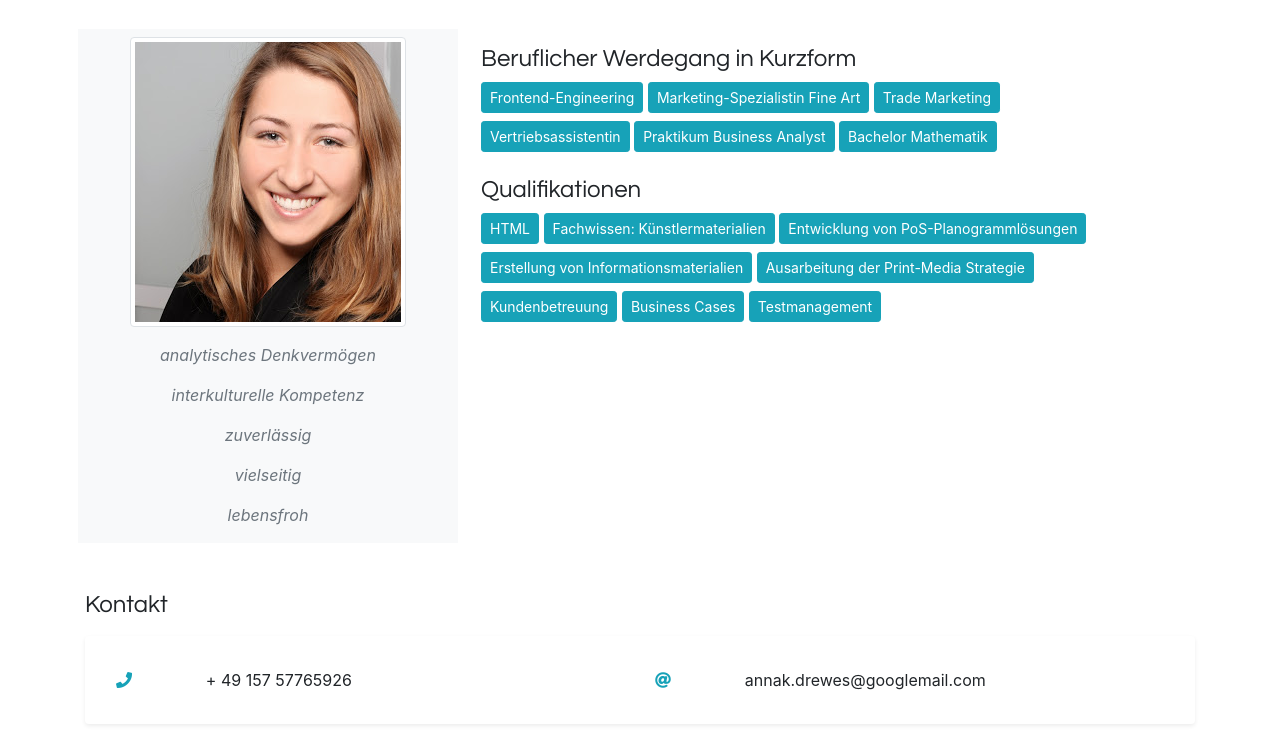
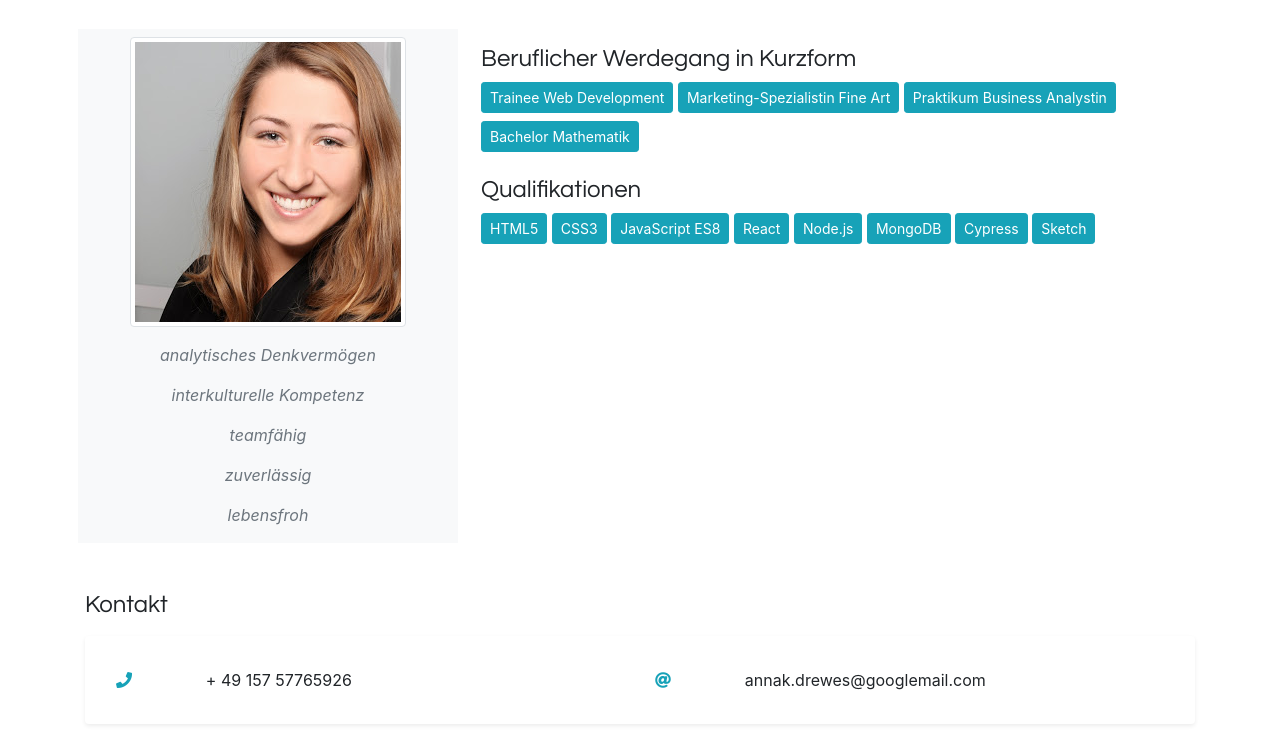
Before and after one commit to akdrewes/personal-website-bootstrap, a website: page index.html in a window 1280 px wide. Shown: the part 65-800 px from the top of the page. Drawn offline with nearby package versions, Linux system fonts and the light colour scheme.

Commit message:
Update content

```diff
--- a/index.html
+++ b/index.html
@@ -5,6 +5,7 @@
     <meta name="viewport" content="width=device-width, initial-scale=1.0">
     <meta http-equiv="X-UA-Compatible" content="ie=edge">
     <title>Anna Drewes</title>
+    <link rel="stylesheet" href="node_modules/bootstrap/dist/css/bootstrap.css">
     <link rel="stylesheet" href="css/bootstrap.css">
     <link href="https://fonts.googleapis.com/css?family=Questrial"
       rel="stylesheet">
@@ -35,35 +36,28 @@
           class="img-thumbnail mb-3 mt-2">
         <p class="text-secondary"><i>analytisches Denkvermögen</i></p>
         <p class="text-secondary"><i>interkulturelle Kompetenz</i></p>
+        <p class="text-secondary"><i>teamfähig</i></p>
         <p class="text-secondary"><i>zuverlässig</i></p>
-        <p class="text-secondary"><i>vielseitig</i></p>
         <p class="text-secondary"><i>lebensfroh</i></p>
       </div>
       <div class="col-md-7 my-3">
         <h4 style="font-family:Questrial">Beruflicher Werdegang in Kurzform</h4>
-        <button type="button" class="btn btn-info mb-2 btn-sm">Frontend-Engineering</button>
+        <button type="button" class="btn btn-info mb-2 btn-sm">Trainee Web Development</button>
         <button type="button" class="btn btn-info mb-2 btn-sm">Marketing-Spezialistin
           Fine Art</button>
-        <button type="button" class="btn btn-info mb-2 btn-sm">Trade
-          Marketing</button>
-        <button type="button" class="btn btn-info mb-2 btn-sm">Vertriebsassistentin</button>
         <button type="button" class="btn btn-info mb-2 btn-sm">Praktikum
-          Business Analyst</button>
+          Business Analystin</button>
         <button type="button" class="btn btn-info mb-2 btn-sm">Bachelor
           Mathematik</button>
         <h4 class="mt-3" style="font-family:Questrial">Qualifikationen</h4>
-        <button type="button" class="btn btn-info mb-2 btn-sm">HTML</button>
-        <button type="button" class="btn btn-info mb-2 btn-sm">Fachwissen:
-          Künstlermaterialien</button>
-        <button type="button" class="btn btn-info mb-2 btn-sm">Entwicklung von
-          PoS-Planogrammlösungen</button>
-        <button type="button" class="btn btn-info mb-2 btn-sm">Erstellung von
-          Informationsmaterialien</button>
-        <button type="button" class="btn btn-info mb-2 btn-sm">Ausarbeitung der
-          Print-Media Strategie</button>
-        <button type="button" class="btn btn-info mb-2 btn-sm">Kundenbetreuung</button>
-        <button type="button" class="btn btn-info mb-2 btn-sm">Business Cases</button>
-        <button type="button" class="btn btn-info mb-2 btn-sm">Testmanagement</button>
+        <button type="button" class="btn btn-info mb-2 btn-sm">HTML5</button>
+        <button type="button" class="btn btn-info mb-2 btn-sm">CSS3</button>
+        <button type="button" class="btn btn-info mb-2 btn-sm">JavaScript ES8</button>
+        <button type="button" class="btn btn-info mb-2 btn-sm">React</button>
+        <button type="button" class="btn btn-info mb-2 btn-sm">Node.js</button>
+        <button type="button" class="btn btn-info mb-2 btn-sm">MongoDB</button>
+        <button type="button" class="btn btn-info mb-2 btn-sm">Cypress</button>
+        <button type="button" class="btn btn-info mb-2 btn-sm">Sketch</button>
       </div>
     </section>
 
@@ -134,10 +128,9 @@
               <td class="text-info"><p>
                   <img src="nflogo-01.png" alt="neuefische
                     Logo" width="40%">
-                </p><b>Webentwicklung Bootcamp</b><p
+                </p><b>Trainee Web Development</b><p
                   class="text-black-50">
-                  Frontend: HTML, CSS, JavaScript, responsive Website// Backend:
-                  React
+                  Intensiv-Coding-Bootcamp in Vollzeit: 540 Std. Programmierpraxis in Front- und Backend-Entwicklung // Eigenentwicklung einer App als Abschlussarbeit auf Basis agilem Projektmanagements (Scrum) // Angewandte Technologien und Tools: HTML5, CSS3, Sass, Styled Components, Bootstrap, JavaScript ES8, React, VSCode, npm, Node.js, MongoDB, mongoose, Express.js, Postman, GitHub, GitLab, Sketch, Docz, Cypress
                 </p></td>
             </tr>
             <tr>
@@ -273,5 +266,8 @@
       <p class="d-flex justify-content-end text-secondary"><small>&copy; Anna
           Drewes</small></p>
     </footer>
+    <script src="node_modules/jquery/dist/jquery.min.js"></script>
+    <script src="node_modules/popper.js/dist/popper.min.js"></script>
+    <script src="node_modules/bootstrap/dist/js/bootstrap.min.js"></script>
   </body>
 </html>
```
Also changed, not shown: package.json (added, +24 -0 lines), 1 other file.
